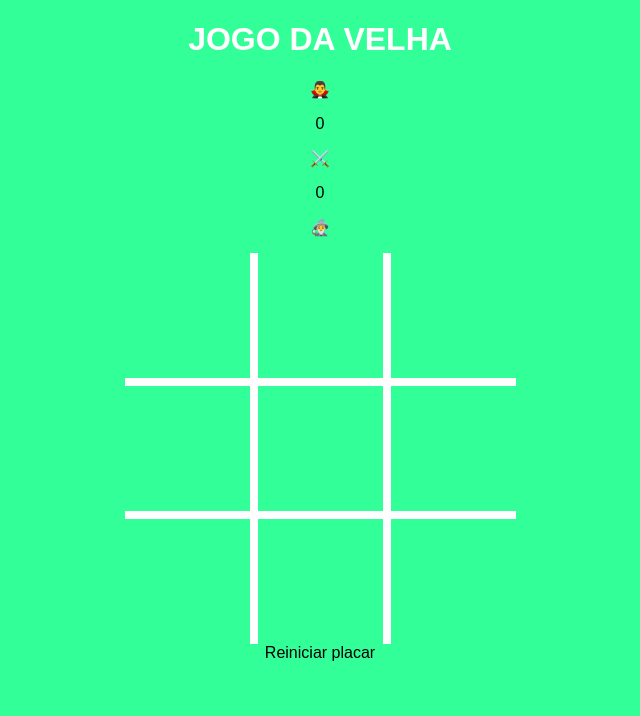
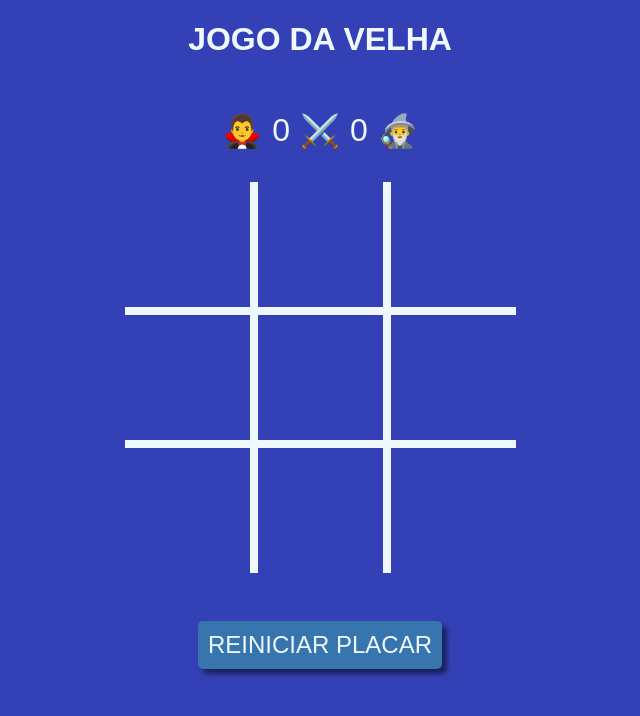
Before and after one commit to joaopedromachado/jogo-da-velha, a plain HTML site: page index.html in a window 1280 px wide. Shown: the whole page, without its empty margins (320-960 px from the left). Drawn offline with Linux system fonts and the light colour scheme.

Commit message:
add scoreboard

```diff
--- a/CSS/style.css
+++ b/CSS/style.css
@@ -1,13 +1,25 @@
 body{
-    background-color: #33FF98;
+    background-color: #3441b6;
+    color: aliceblue;
     font-family: Arial, Helvetica, sans-serif;
     text-align: center;
     padding: 0;
     margin: 0;
 }
 h1{
-    color: white;
     text-transform: uppercase;
+}
+.container-score{
+    display: flex;
+    justify-content: center;
+    align-items: center;
+
+}
+
+p{
+    padding-left: 5px;
+    padding-right: 5px;
+    font-size: 2rem;
 }
 .container{
     display: flex;
@@ -19,7 +31,7 @@ div.square-content > div {
     display: flex;
     justify-content: center;
     align-items: center;
-    background-color: #33FF98;
+    background-color: #3441b6;;
     width: 125px;
     height: 125px;
 
@@ -32,14 +44,14 @@ div.square-content > div:hover{
     display: flex;
     justify-content: center;
     align-items: center;
-    border: 4px solid white;
+    border: 4px solid aliceblue;
 }
 .o{
     position: relative;
 }
 .o::after{
     position: relative;
-    content: "\1F6E1";
+    content: "🧛‍♂️";
     font-size: 50px;
 }
 .x{
@@ -47,7 +59,7 @@ div.square-content > div:hover{
 }
 .x::after{
     position: relative;
-    content: "\2694";
+    content: "🧙‍♂️";
     font-size: 50px;
 
 }
@@ -63,3 +75,23 @@ div.square-content > div:hover{
 .no-border-bottom{
     border-bottom: none;
 }
+.container-btn{
+    display: flex;
+    justify-content: center;
+}
+
+.span-button{
+    border-radius: 5px;
+    padding: 10px;
+    box-shadow: 5px 5px 5px rgba(0, 0, 0, 0.500);
+    transform: translateY(100%);
+    background-color: rgb(54, 117, 173);
+    transition: background-color;
+    transition-duration: 250ms;
+    font-size: 1.5rem;
+    text-transform: uppercase;
+}
+.span-button:hover{
+    cursor: pointer;
+    background-color: rgb(22, 98, 165);;
+}
```
